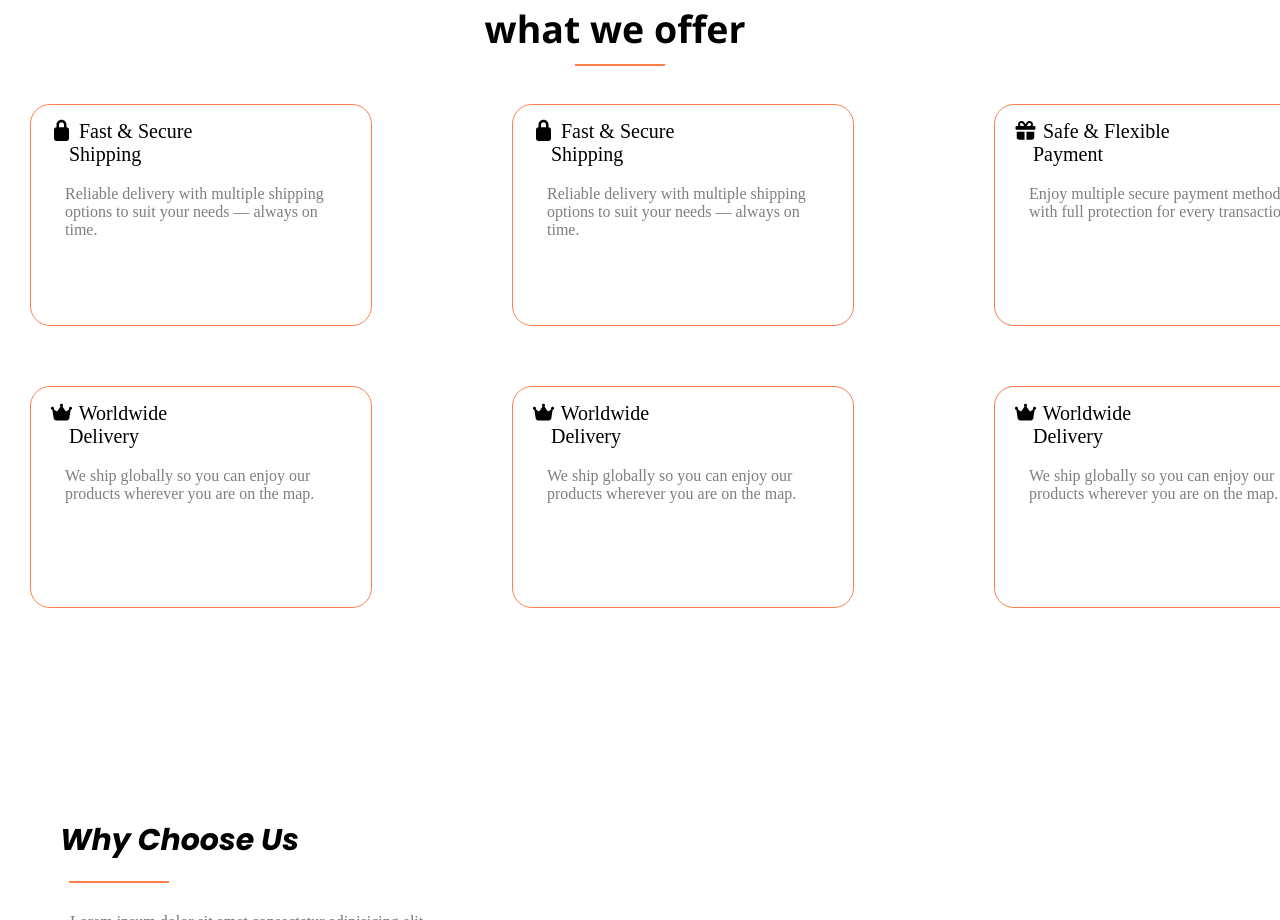
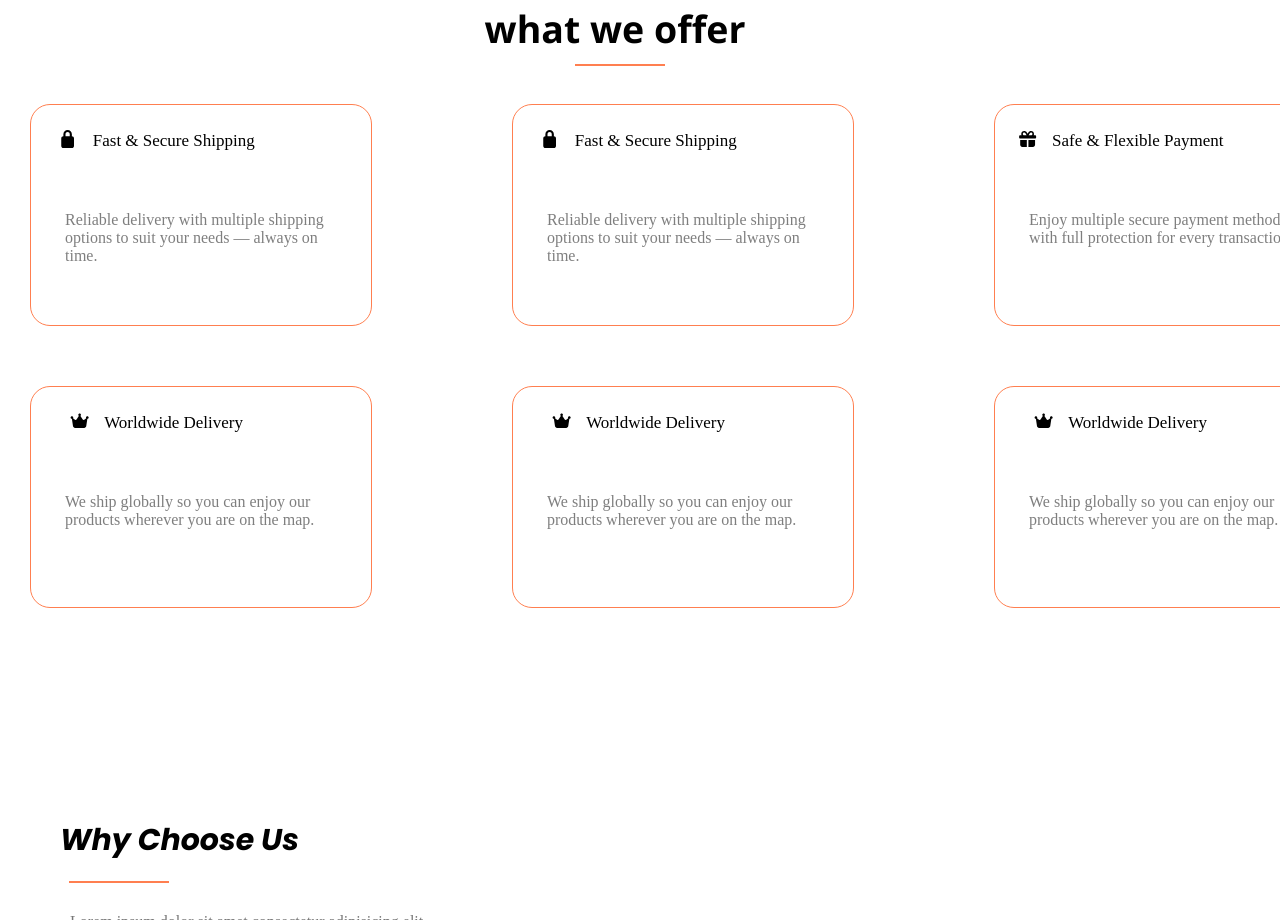
Before and after one commit to yahiamohamed21/project1sef, a plain HTML site: page index.html in a window 1280 px wide. Shown: the part 2460-3380 px from the top of the page. Drawn offline with Linux system fonts and the light colour scheme; a web font is replaced by a local one.

Commit message:
Update style.css

```diff
--- a/css/style.css
+++ b/css/style.css
@@ -513,21 +513,23 @@ button:hover {
 }
 
 .offer-item .icon-offer {
-    margin-left: -20px;
+    /* margin-left: -20px; */
+    text-align: left;
+    padding-right: 10px;
+
 }
 
 .offer-item .icon-offer {
     color: #000000;
 }
-
+.icon-offer{
+    margin-left: -20px;
+}
 .text-bold-offer {
-    display: block;
-    width: 150px;
-    float: right;
-    font-size: 20px;
-    margin-top: -5px;
-    text-align: left;
-    margin-right: 132px;
+display: block;
+font-size: 17px;
+margin-top: 6px;
+margin-left: -70px;
 }
 
 .text {
@@ -542,8 +544,8 @@ button:hover {
 .offer-item:hover .text-bold-offer {
     color: #fff;
     transition: 1s;
-    font-weight: 900;
-    font-size: 25px;
+    /* font-weight: 900; */
+    /* font-size: 25px; */
 }
 
 .offer-item:hover .text {
@@ -579,11 +581,13 @@ button:hover {
     opacity: .8;
     transition: 1s;
     box-shadow: coral;
+    box-shadow: 1px 1px 16px 4px coral;
+
 }
 
 
 /* line 2 */
-
+/*
 .div-offer-2 .offer-item {
     background-color: transparent;
     width: 300px;
@@ -595,7 +599,7 @@ button:hover {
     display: inline-flex;
     border: 1px solid coral;
     padding: 20px 20px;
-}
+} */
 
 
 /*                                   why choose us                                       */
```
